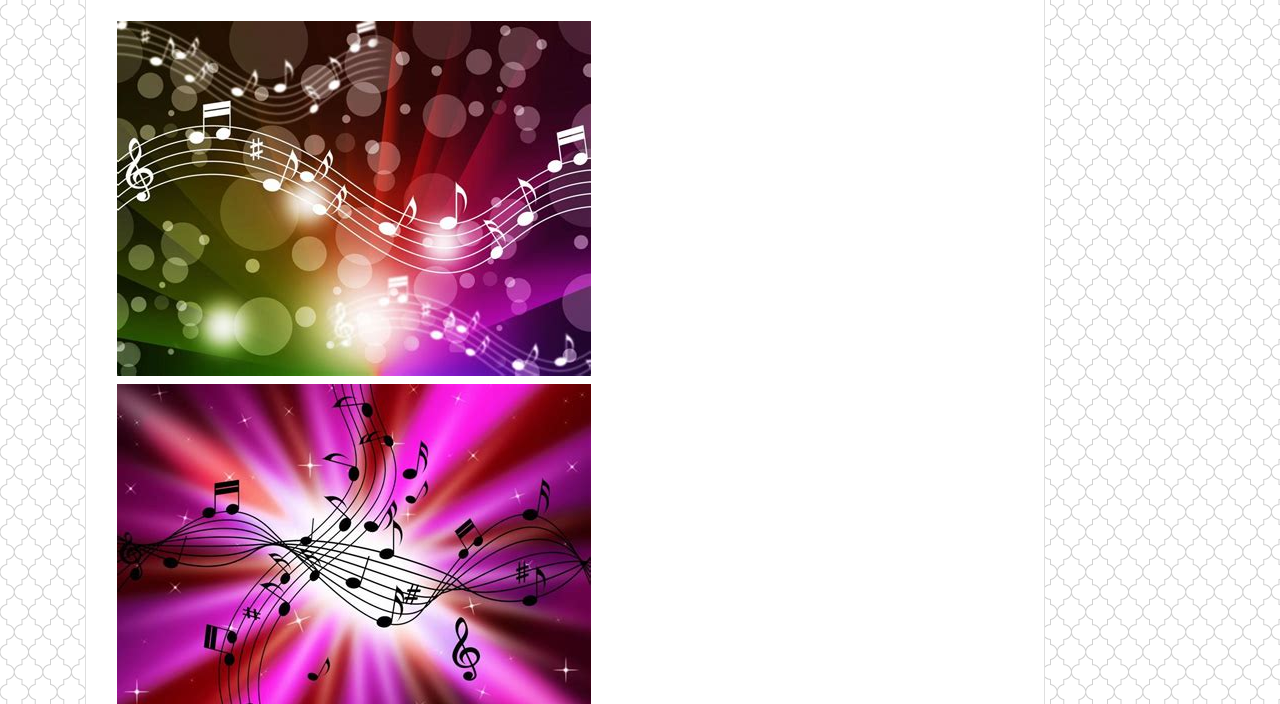
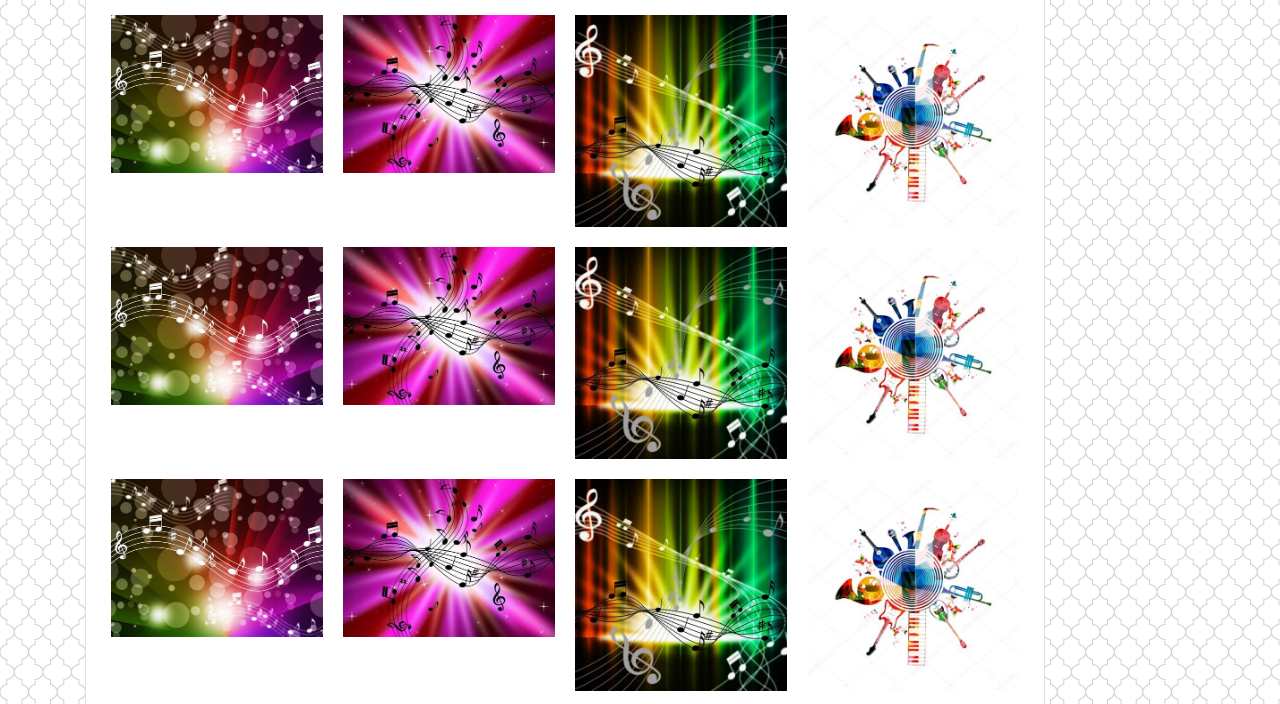
Before and after one commit to emartey/html-css, a plain HTML site: page gallery.html in a window 1280 px wide. Shown: the part 248-952 px from the top of the page. Drawn offline with nearby package versions, Linux system fonts and the light colour scheme.

Commit message:
Gallery mostly styled

```diff
--- a/gallery.html
+++ b/gallery.html
@@ -58,25 +58,25 @@
 
                  <div class="column">
                     <div class="content-gallery zoom2">
-                        <img class="image" src="./assets/newAssets/mbg.jpg">
+                        <img class="image" src="./assets/newAssets/mbg.jpg" width="100%" height="auto">
 
                     </div>
                 </div>
                 <div class="column">
                     <div class="content-gallery zoom2">
-                        <img class="image" src="./assets/newAssets/download.jpg">
+                        <img class="image" src="./assets/newAssets/download.jpg" width="100%" height="auto">
 
                     </div>
                 </div>
                 <div class="column">
                     <div class="content-gallery zoom2">
-                        <img class="image" src="./assets/newAssets/download (1).jpg">
+                        <img class="image" src="./assets/newAssets/download (1).jpg" width="100%" height="auto">
 
                     </div>
                 </div>
                 <div class="column">
                     <div class="content-gallery zoom2">
-                        <img class="image" src="./assets/newAssets/cir.jpg">
+                        <img class="image" src="./assets/newAssets/cir.jpg" width="100%" height="auto">
 
                     </div>
                 </div>
@@ -88,25 +88,25 @@
                 <div class="row">
                     <div class="column">
                         <div class="content-gallery zoom2">
-                            <img class="image" src="./assets/newAssets/mbg.jpg">
+                            <img class="image" src="./assets/newAssets/mbg.jpg" width="100%" height="auto">
 
                         </div>
                     </div>
                     <div class="column">
                         <div class="content-gallery zoom2">
-                            <img class="image" src="./assets/newAssets/download.jpg">
+                            <img class="image" src="./assets/newAssets/download.jpg" width="100%" height="auto">
 
                         </div>
                     </div>
                     <div class="column">
                         <div class="content-gallery zoom2">
-                            <img class="image" src="./assets/newAssets/download (1).jpg">
+                            <img class="image" src="./assets/newAssets/download (1).jpg" width="100%" height="auto">
 
                         </div>
                     </div>
                     <div class="column">
                         <div class="content-gallery zoom2">
-                            <img class="image" src="./assets/newAssets/cir.jpg">
+                            <img class="image" src="./assets/newAssets/cir.jpg" width="100%" height="auto">
 
                         </div>
                     </div>
@@ -118,25 +118,25 @@
                 <div class="row">
                     <div class="column">
                         <div class="content-gallery zoom2">
-                            <img class="image" src="./assets/newAssets/mbg.jpg">
+                            <img class="image" src="./assets/newAssets/mbg.jpg" width="100%" height="auto">
 
                         </div>
                     </div>
                     <div class="column">
                         <div class="content-gallery zoom2">
-                            <img class="image" src="./assets/newAssets/download.jpg">
+                            <img class="image" src="./assets/newAssets/download.jpg" width="100%" height="auto">
 
                         </div>
                     </div>
                     <div class="column">
                         <div class="content-gallery zoom2">
-                            <img class="image" src="./assets/newAssets/download (1).jpg">
+                            <img class="image" src="./assets/newAssets/download (1).jpg" width="100%" height="auto">
 
                         </div>
                     </div>
                     <div class="column">
                         <div class="content-gallery zoom2">
-                            <img class="image" src="./assets/newAssets/cir.jpg">
+                            <img class="image" src="./assets/newAssets/cir.jpg" width="100%" height="auto">
 
                         </div>
                     </div>
--- a/index.css
+++ b/index.css
@@ -152,43 +152,29 @@ div.desc {
   text-align: center;
 }
 
-/* * Center website */
-/* Add padding BETWEEN each column */
-.row,
-.row > .column {
-  padding: 8px;
-  padding-bottom: 0px;
-  margin-bottom: 0px;
-} */
-
 /* Create four equal columns that floats next to each other */
 .column {
-  float: left;
+ flex-flow: column wrap;
   width: 25%;
 }
 
 /* Clear floats after rows */
 .row:after {
   content: "";
-  display: table;
-  clear: both;
+  display: flex;
+
 }
 
 /* Content */
 .content-gallery {
-
+  padding: 10px;
   transition: transform 0.15s; /* Animation */
 }
 
-.zoom:hover {
-  transform: scale(
-    2
-  ); /* (150% zoom - Note: if the zoom is too large, it will go outside of the viewport) */
-}
 
 .zoom2:hover {
   transform: scale(
-    3
+    1.5
   ); /* (150% zoom - Note: if the zoom is too large, it will go outside of the viewport) */
 }
 /* Responsive layout - makes a two column-layout instead of four columns */
```
